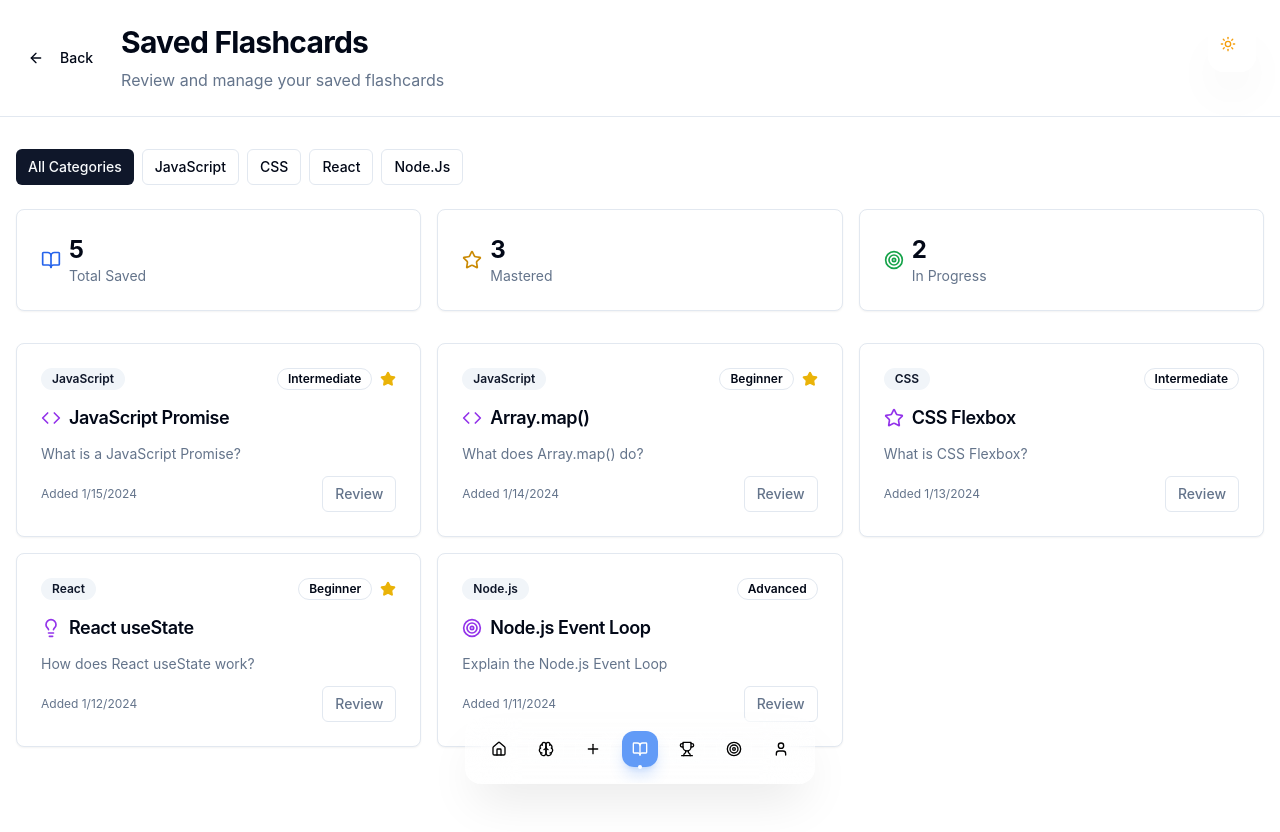
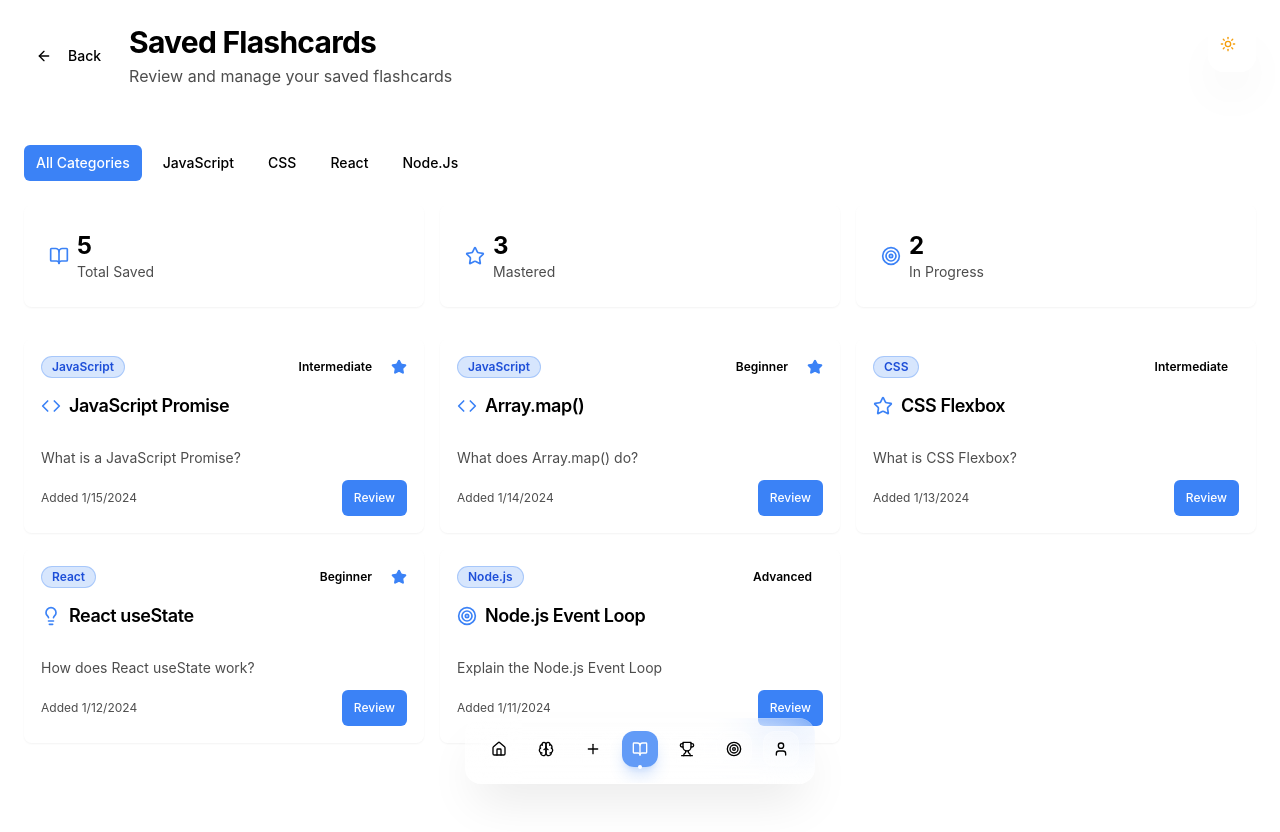
Before and after one commit to Ashish-x3/loop-learn, a React (Vite) app: page /saved in a window 1280 px wide. Shown: the top 832 px of the page. After the commit the page ends 800 px from the top, so only its background shows below. Built offline with nearby package versions, Linux system fonts and the light colour scheme.

Commit message:
Refactor: Improve SavedFlashcards UI
The UI of the SavedFlashcards page was updated to improve its appearance.

```diff
--- a/src/pages/SavedFlashcards.tsx
+++ b/src/pages/SavedFlashcards.tsx
@@ -77,23 +77,23 @@ const SavedFlashcards = () => {
   };
 
   return (
-    <div className="min-h-screen bg-background">
+    <div className="min-h-screen bg-white dark:bg-black">
       <ThemeToggle />
 
       {/* Header */}
-      <header className="border-b">
-        <div className="container mx-auto px-4 py-6">
-          <div className="flex items-center justify-between">
-            <div className="flex items-center space-x-4">
-              <Link to="/">
-                <Button variant="ghost" size="sm">
-                  <ArrowLeft className="w-4 h-4 mr-2" />
-                  Back
+      <header className="border-b border-white/20 dark:border-white/10 backdrop-blur-xl bg-white/10 dark:bg-black/20">
+        <div className="container mx-auto px-4 sm:px-6 py-3 sm:py-6">
+          <div className="flex flex-col space-y-3 sm:space-y-0 sm:flex-row sm:items-center sm:justify-between">
+            <div className="flex items-center space-x-3 sm:space-x-4">
+              <Link to="/dashboard">
+                <Button variant="ghost" size="sm" className="text-black dark:text-white hover:bg-white/20 dark:hover:bg-black/20 p-2 sm:px-3">
+                  <ArrowLeft className="w-4 h-4 sm:mr-2" />
+                  <span className="hidden sm:inline">Back</span>
                 </Button>
               </Link>
               <div>
-                <h1 className="text-3xl font-bold tracking-tight">Saved Flashcards</h1>
-                <p className="text-muted-foreground mt-2">
+                <h1 className="text-xl sm:text-2xl lg:text-3xl font-bold tracking-tight text-black dark:text-white">Saved Flashcards</h1>
+                <p className="text-black/70 dark:text-white/70 mt-1 text-xs sm:text-sm lg:text-base">
                   Review and manage your saved flashcards
                 </p>
               </div>
@@ -102,16 +102,20 @@ const SavedFlashcards = () => {
         </div>
       </header>
 
-      <main className="container mx-auto px-4 py-8 pb-32">
+      <main className="container mx-auto px-4 sm:px-6 py-4 sm:py-6 lg:py-8 pb-24 sm:pb-32">
         {/* Category Filter */}
-        <div className="flex flex-wrap gap-2 mb-6">
+        <div className="flex flex-wrap gap-2 mb-4 sm:mb-6">
           {categories.map((category) => (
             <Button
               key={category}
               variant={selectedCategory === category ? "default" : "outline"}
               size="sm"
               onClick={() => setSelectedCategory(category)}
-              className="capitalize"
+              className={`capitalize text-xs sm:text-sm ${
+                selectedCategory === category
+                  ? 'bg-blue-500 text-white hover:bg-blue-600'
+                  : 'bg-white/10 dark:bg-black/20 border-white/20 dark:border-white/10 text-black dark:text-white hover:bg-white/20 dark:hover:bg-black/30'
+              }`}
             >
               {category === 'all' ? 'All Categories' : category}
             </Button>
@@ -119,38 +123,38 @@ const SavedFlashcards = () => {
         </div>
 
         {/* Flashcards Stats */}
-        <div className="grid grid-cols-1 md:grid-cols-3 gap-4 mb-8">
-          <Card>
-            <CardContent className="p-6">
-              <div className="flex items-center space-x-2">
-                <BookOpen className="w-5 h-5 text-blue-600" />
-                <div>
-                  <p className="text-2xl font-bold">{savedFlashcards.length}</p>
-                  <p className="text-sm text-muted-foreground">Total Saved</p>
+        <div className="grid grid-cols-3 gap-2 sm:gap-4 mb-6 sm:mb-8">
+          <Card className="border-0 backdrop-blur-xl bg-white/10 dark:bg-black/20 border border-white/20 dark:border-white/10">
+            <CardContent className="p-3 sm:p-4 lg:p-6">
+              <div className="flex flex-col sm:flex-row sm:items-center space-y-1 sm:space-y-0 sm:space-x-2">
+                <BookOpen className="w-4 h-4 sm:w-5 sm:h-5 text-blue-500" />
+                <div className="text-center sm:text-left">
+                  <p className="text-lg sm:text-xl lg:text-2xl font-bold text-black dark:text-white">{savedFlashcards.length}</p>
+                  <p className="text-xs sm:text-sm text-black/70 dark:text-white/70">Total Saved</p>
                 </div>
               </div>
             </CardContent>
           </Card>
 
-          <Card>
-            <CardContent className="p-6">
-              <div className="flex items-center space-x-2">
-                <Star className="w-5 h-5 text-yellow-600" />
-                <div>
-                  <p className="text-2xl font-bold">{savedFlashcards.filter(card => card.mastered).length}</p>
-                  <p className="text-sm text-muted-foreground">Mastered</p>
+          <Card className="border-0 backdrop-blur-xl bg-white/10 dark:bg-black/20 border border-white/20 dark:border-white/10">
+            <CardContent className="p-3 sm:p-4 lg:p-6">
+              <div className="flex flex-col sm:flex-row sm:items-center space-y-1 sm:space-y-0 sm:space-x-2">
+                <Star className="w-4 h-4 sm:w-5 sm:h-5 text-blue-500" />
+                <div className="text-center sm:text-left">
+                  <p className="text-lg sm:text-xl lg:text-2xl font-bold text-black dark:text-white">{savedFlashcards.filter(card => card.mastered).length}</p>
+                  <p className="text-xs sm:text-sm text-black/70 dark:text-white/70">Mastered</p>
                 </div>
               </div>
             </CardContent>
           </Card>
 
-          <Card>
-            <CardContent className="p-6">
-              <div className="flex items-center space-x-2">
-                <Target className="w-5 h-5 text-green-600" />
-                <div>
-                  <p className="text-2xl font-bold">{savedFlashcards.filter(card => !card.mastered).length}</p>
-                  <p className="text-sm text-muted-foreground">In Progress</p>
+          <Card className="border-0 backdrop-blur-xl bg-white/10 dark:bg-black/20 border border-white/20 dark:border-white/10">
+            <CardContent className="p-3 sm:p-4 lg:p-6">
+              <div className="flex flex-col sm:flex-row sm:items-center space-y-1 sm:space-y-0 sm:space-x-2">
+                <Target className="w-4 h-4 sm:w-5 sm:h-5 text-blue-500" />
+                <div className="text-center sm:text-left">
+                  <p className="text-lg sm:text-xl lg:text-2xl font-bold text-black dark:text-white">{savedFlashcards.filter(card => !card.mastered).length}</p>
+                  <p className="text-xs sm:text-sm text-black/70 dark:text-white/70">In Progress</p>
                 </div>
               </div>
             </CardContent>
@@ -158,38 +162,38 @@ const SavedFlashcards = () => {
         </div>
 
         {/* Flashcards Grid */}
-        <div className="grid grid-cols-1 md:grid-cols-2 lg:grid-cols-3 gap-4">
+        <div className="grid grid-cols-1 md:grid-cols-2 lg:grid-cols-3 gap-3 sm:gap-4">
           {filteredFlashcards.map((flashcard) => {
             const IconComponent = getCategoryIcon(flashcard.category);
             return (
-              <Card key={flashcard.id} className="hover:shadow-md transition-shadow">
-                <CardHeader className="pb-3">
+              <Card key={flashcard.id} className="border-0 backdrop-blur-xl bg-white/10 dark:bg-black/20 border border-white/20 dark:border-white/10 hover:bg-white/20 dark:hover:bg-black/30 transition-all">
+                <CardHeader className="p-3 sm:p-4 pb-2 sm:pb-3">
                   <div className="flex items-center justify-between mb-2">
-                    <Badge variant="secondary" className="text-xs">
+                    <Badge className="text-xs bg-blue-500/20 text-blue-700 dark:text-blue-300 border-blue-500/30">
                       {flashcard.category}
                     </Badge>
                     <div className="flex items-center space-x-2">
-                      <Badge variant="outline" className="text-xs">
+                      <Badge className="text-xs bg-white/20 dark:bg-black/20 text-black dark:text-white border-white/30 dark:border-white/20">
                         {flashcard.difficulty}
                       </Badge>
                       {flashcard.mastered && (
-                        <Star className="w-4 h-4 text-yellow-500 fill-current" />
+                        <Star className="w-4 h-4 text-blue-500 fill-current" />
                       )}
                     </div>
                   </div>
-                  <CardTitle className="text-lg flex items-center gap-2">
-                    <IconComponent className="w-5 h-5 text-purple-600" />
+                  <CardTitle className="text-sm sm:text-base lg:text-lg flex items-center gap-2 text-black dark:text-white">
+                    <IconComponent className="w-4 h-4 sm:w-5 sm:h-5 text-blue-500" />
                     {flashcard.topic}
                   </CardTitle>
                 </CardHeader>
-                <CardContent>
-                  <p className="text-sm text-muted-foreground mb-3 line-clamp-2">
+                <CardContent className="p-3 sm:p-4 pt-0">
+                  <p className="text-xs sm:text-sm text-black/70 dark:text-white/70 mb-3 line-clamp-2">
                     {flashcard.front}
                   </p>
-                  <div className="flex items-center justify-between text-xs text-muted-foreground">
+                  <div className="flex items-center justify-between text-xs text-black/70 dark:text-white/70">
                     <span>Added {new Date(flashcard.dateAdded).toLocaleDateString()}</span>
                     <Link to="/learn">
-                      <Button size="sm" variant="outline">
+                      <Button size="sm" className="bg-blue-500 text-white hover:bg-blue-600 text-xs">
                         Review
                       </Button>
                     </Link>
@@ -202,15 +206,15 @@ const SavedFlashcards = () => {
 
         {filteredFlashcards.length === 0 && (
           <div className="text-center py-12">
-            <BookOpen className="w-12 h-12 text-muted-foreground mx-auto mb-4" />
-            <h3 className="text-lg font-semibold mb-2">No flashcards found</h3>
-            <p className="text-muted-foreground mb-4">
+            <BookOpen className="w-12 h-12 text-black/50 dark:text-white/50 mx-auto mb-4" />
+            <h3 className="text-lg font-semibold mb-2 text-black dark:text-white">No flashcards found</h3>
+            <p className="text-black/70 dark:text-white/70 mb-4">
               {selectedCategory === 'all'
                 ? "You haven't saved any flashcards yet."
                 : `No flashcards found in the ${selectedCategory} category.`}
             </p>
             <Link to="/learn">
-              <Button>Start Learning</Button>
+              <Button className="bg-blue-500 text-white hover:bg-blue-600">Start Learning</Button>
             </Link>
           </div>
         )}
```
